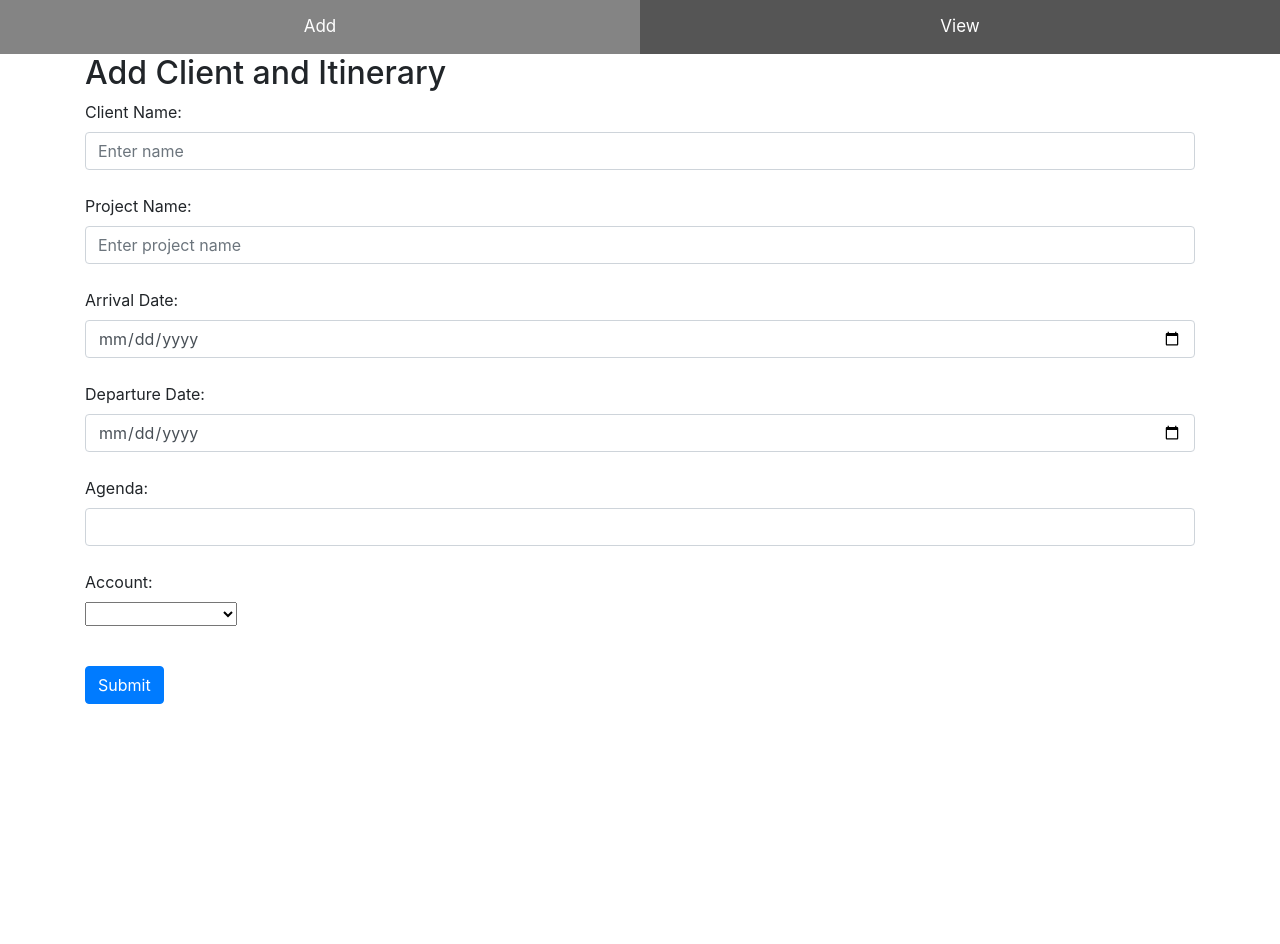
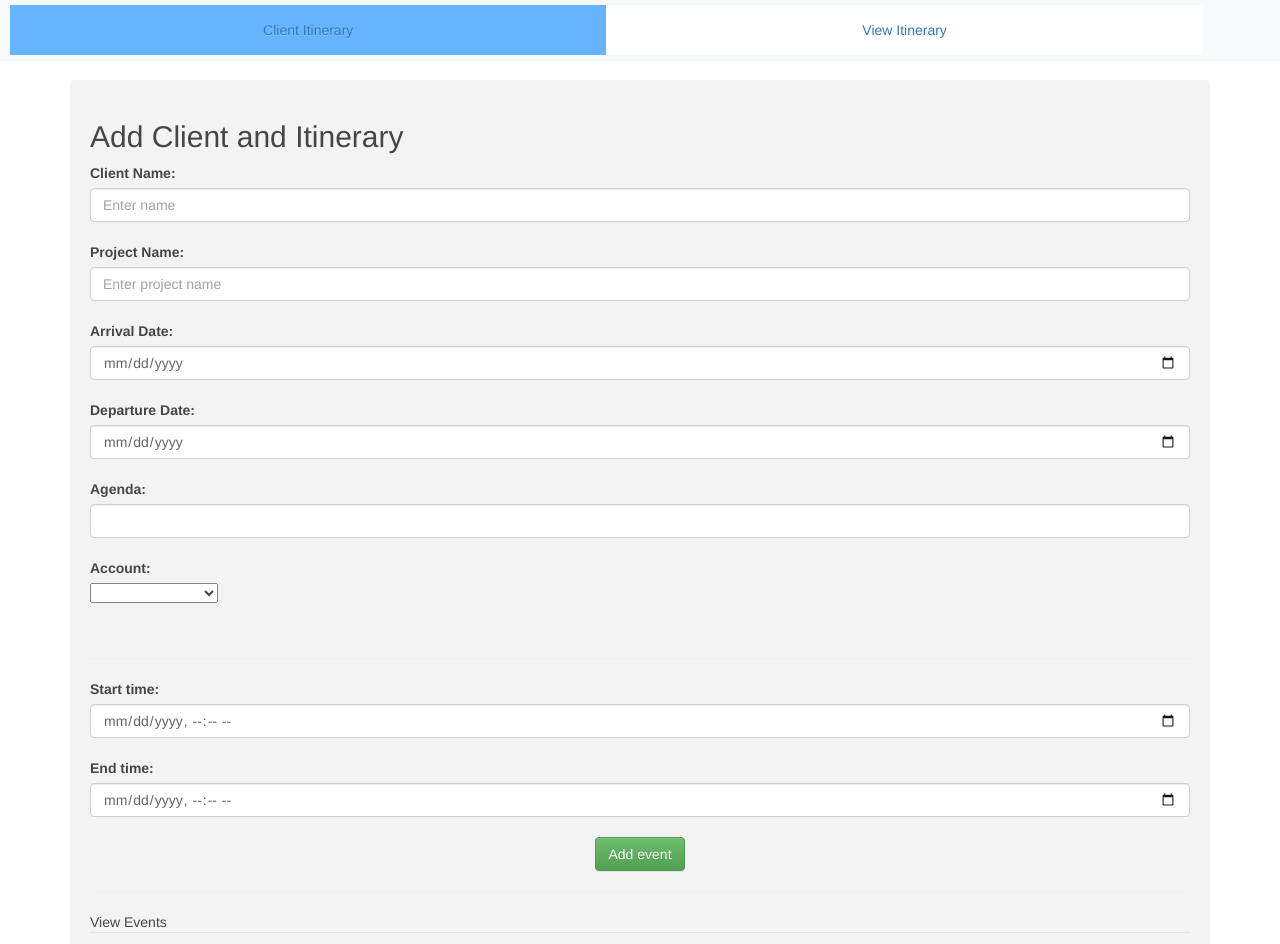
Before and after one commit to Anurag842/AngularProject, an Angular app: page /addclient in a window 1280 px wide. Shown: the top 944 px of the page. Before the commit the page ends 800 px from the top, so only its background shows below. Built offline with nearby package versions, Linux system fonts and the light colour scheme; no server answers.

Commit message:
Fixed navbar

```diff
--- a/src/app/add-client/add-client.component.css
+++ b/src/app/add-client/add-client.component.css
@@ -0,0 +1,8 @@
+.container {
+    border-radius: 5px;
+    background-color: #f2f2f2;
+    padding: 20px;
+    opacity:0.9
+  }
+
+ .hr{color: black}
--- a/src/app/add-client/add-client.component.html
+++ b/src/app/add-client/add-client.component.html
@@ -1,5 +1,9 @@
-<form [formGroup]="InsertClientForm" (ngSubmit) = "OnInsertClient()">
-    <div class="container">
+ <br>
+ <br>
+ <br>
+ <br>
+ <form [formGroup]="InsertClientForm" (ngSubmit) = "OnInsertClient()">
+    <div class="container" style="position:relative; z-index:10">
         <h2> Add Client and Itinerary </h2>
         <form> </form>
             <div class="form-group">
@@ -31,8 +35,40 @@
                               <option value="Others">Others</option>
               </select>
            </div><br>
+           <hr>
+          <div>
 
-          <button type="submit" class="btn btn-primary">Submit</button>
+
+              <form>
+
+
+                    <label for="arrivalDate">Start time:</label>
+                    <input type="datetime-local" class="form-control" id="starttime"><br>
+
+                    <label for="deptDate">End time:</label>
+                    <input type="datetime-local" class="form-control" id="endtime"><br>
+                    <div align="center">
+                            <button type="submit" class="btn btn-success">Add event</button>
+                    </div>
+              </form>
+
+
+          </div>
+          <hr>
+         <div> View Events</div>
+         <table class="table">
+             <thead>
+                 <th>Event Type</th>
+                <th>Event Start time</th>
+                <th>Event End time</th>
+             </thead>
+             <tbody>
+
+             </tbody>
+         </table>
+          <div align="center">
+                <button type="submit" class="btn btn-success">Submit</button>
+            </div>
 
       </div>
 
--- a/src/app/navigate/navigate.component.css
+++ b/src/app/navigate/navigate.component.css
@@ -1,4 +1,4 @@
-.tablink {
+/* .tablink {
     background-color: #555;
     color: white;
     float: left;
@@ -14,4 +14,22 @@
   .tablink:hover {
   	opacity:0.9;
     background-color: #777;
+  } */
+  .sticky {
+    position: -webkit-sticky;
+    position: sticky;
+    top: 0;
   }
+  .customnavbarnav{
+    width: 100%;
+    text-align: center;
+
+
+}
+
+.customlist{
+    width: 47.33333333333333%;
+    background-color:white;
+
+
+}
--- a/src/app/navigate/navigate.component.html
+++ b/src/app/navigate/navigate.component.html
@@ -1,16 +1,16 @@
+<nav class="navbar navbar-expand-sm bg-light navbar-fixed-top">
+    <ul class="nav navbar-nav customnavbarnav">
+      <li class="customlist" >
+        <a class="nav-link"   routerLink="/addclient" id="link1">Client Itinerary </a>
+      </li>
 
-  <!-- <nav class="navbar navbar-expand-sm bg-primary navbar-dark">
-    <ul class="navbar-nav">
-
-      <li class="nav-item active">
-        <a routerLink="/addclient" class="nav-link">Add Client Itinerary</a>
-      </li>
-      <li class="nav-item">
-        <a routerLink="/viewclient" class="nav-link">View Itinerary</a>
+      <li class="customlist"  >
+        <a class="nav-link" routerLink="/viewclient" id="link2">View  Itinerary</a>
       </li>
 
     </ul>
-  </nav> -->
 
-  <button class="tablink" routerLink="/addclient">Add</button >
-    <button class="tablink" routerLink="/viewclient">View</button >
+  </nav>
+
+  <!-- <button class="tablink sticky" routerLink="/addclient" style="z-index: 20" >Add</button>
+  <button class="tablink sticky" routerLink="/viewclient" style="z-index: 20">View</button> -->
--- a/src/app/view-client/view-client.component.css
+++ b/src/app/view-client/view-client.component.css
@@ -0,0 +1,6 @@
+.container {
+    border-radius: 5px;
+    background-color: #f2f2f2;
+    padding: 20px;
+    opacity:0.9
+  }
--- a/src/app/view-client/view-client.component.html
+++ b/src/app/view-client/view-client.component.html
@@ -1,7 +1,7 @@
-<br><br>
+<br><br><br>
 <div class="container">
-    <table class="table table-dark table-striped">
-  <tr>
+<table class="table table-hover table-striped">
+  <thead class="thead-dark">
     <th>Client Name</th>
     <th>Project Name</th>
     <th>Arrival Date</th>
@@ -10,8 +10,8 @@
     <th>Account</th>
     <th>View</th>
 
-</tr>
-
+  </thead>
+<tbody>
 <tr *ngFor="let client of clients;index as i">
       <td>{{client.clientName}}</td>
       <td>{{client.projectName}}</td>
@@ -21,6 +21,6 @@
       <td>{{client.account}}</td>
       <!-- <td><a class="nav-link" [routerLink]="['/searchEmployeeName',Employee.Id]">see Details</a></td>  -->
       </tr>
-
+    </tbody>
   </table>
   </div>
--- a/src/index.html
+++ b/src/index.html
@@ -11,8 +11,35 @@
   <script src="https://cdnjs.cloudflare.com/ajax/libs/popper.js/1.14.7/umd/popper.min.js"></script>
   <script src="https://maxcdn.bootstrapcdn.com/bootstrap/4.3.1/js/bootstrap.min.js"></script>
   <script src="https://ajax.googleapis.com/ajax/libs/jquery/3.4.1/jquery.min.js"></script>
+ <link rel="stylesheet" href="https://maxcdn.bootstrapcdn.com/bootstrap/3.4.0/css/bootstrap.min.css">
+  <link rel="stylesheet" href="https://maxcdn.bootstrapcdn.com/bootstrap/3.4.0/css/bootstrap-theme.min.css">
+  <script src="https://ajax.googleapis.com/ajax/libs/jquery/3.4.1/jquery.min.js"></script>
+  <script src="https://maxcdn.bootstrapcdn.com/bootstrap/3.4.0/js/bootstrap.min.js"></script>
 </head>
 <body>
   <app-root></app-root>
 </body>
+
+<script>
+
+
+    $(document).ready(function() {
+   $('#link1').click(function(e)
+     {
+       $("#link2").css("background-color","white");
+       $("#link1").css("background-color", "#66b3ff");
+
+     });
+
+     $('#link2').click(function(e)
+     {
+
+       $("#link1").css("background-color","white");
+        $("#link2").css("background-color", "#66b3ff");
+
+      });
+
+      $("#link1").click();
+});
+</script>
 </html>
```
